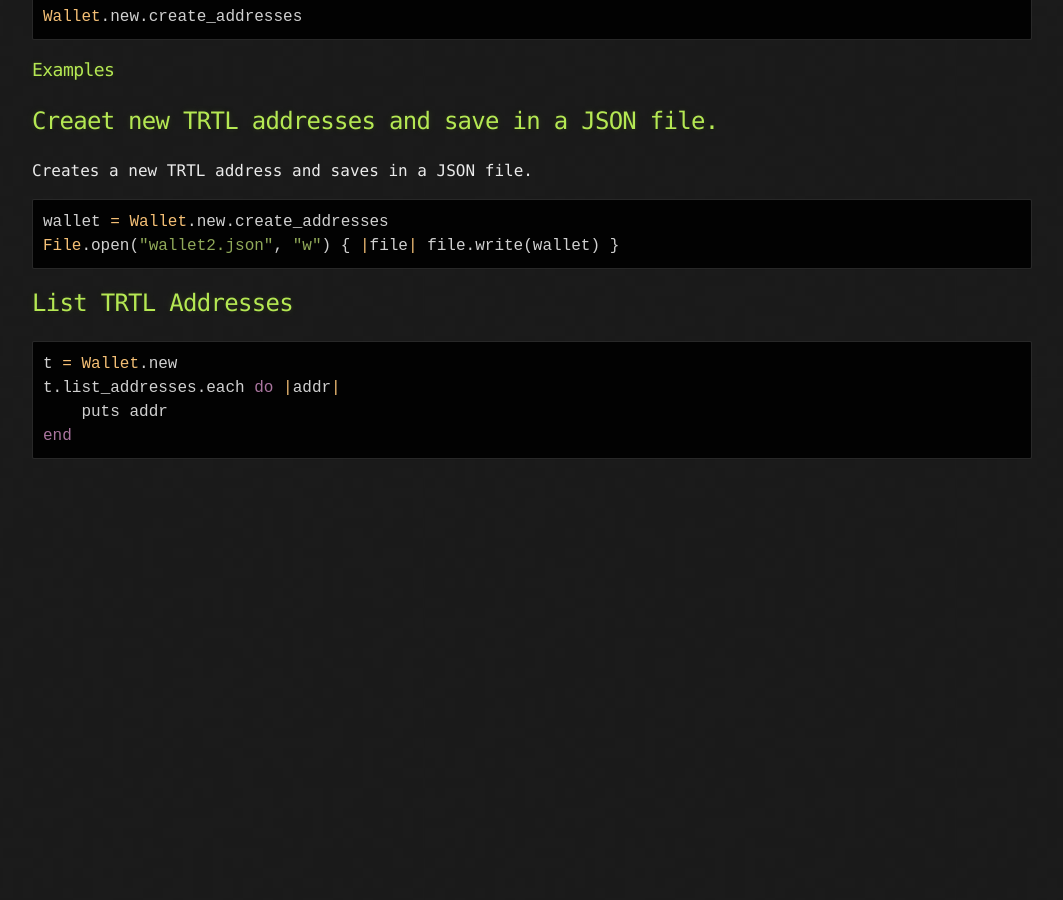
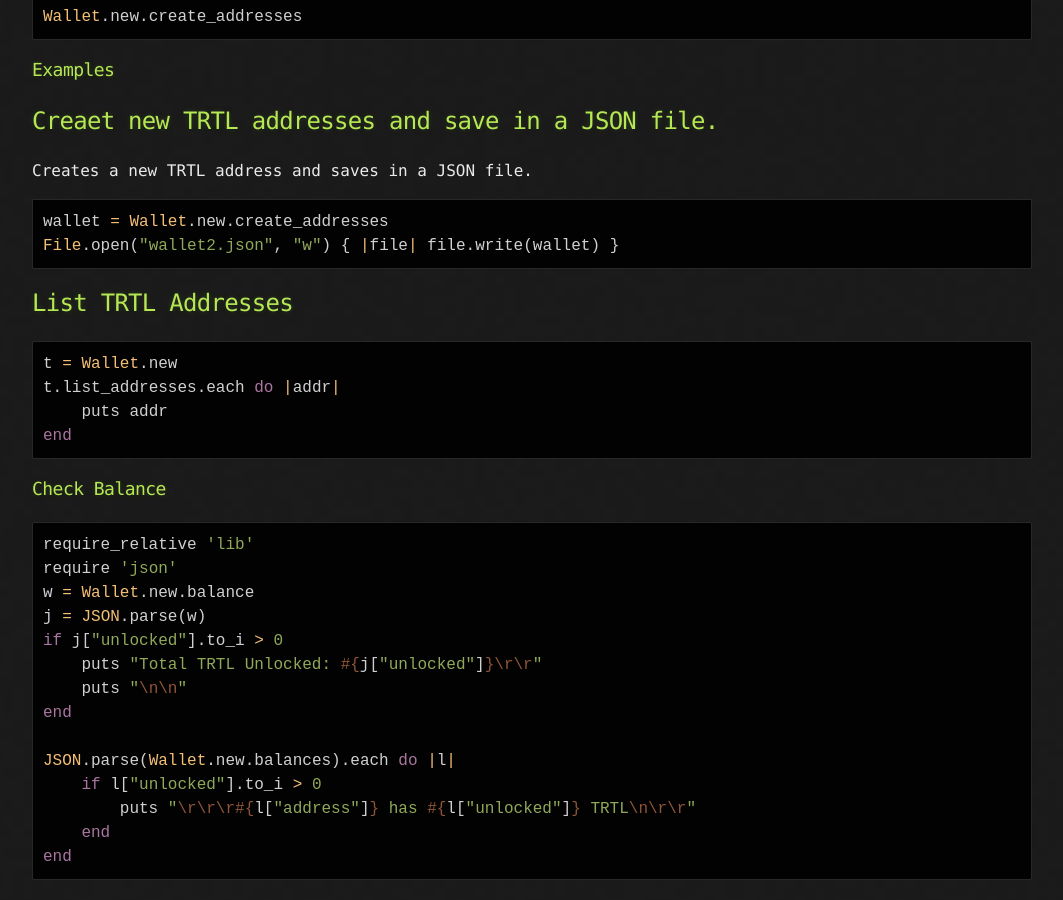
Before and after one commit to Michael-Meade/MinerFind, a Jekyll site: the page built from Projects/TurtleCoin-Wallet-API-Ruby.md, in a window 1280 px wide and 900 px high, scrolled down 3879 px. Shown: the whole window, without its empty margins (108-1171 px from the left). Built offline with Jekyll 4.4.1, drawn with Linux system fonts in a browser that asks for light colours; our own code applies the rules of GitHub Pages for plain Markdown files; the repository's description, which GitHub fills in, is left out; before the commit the page ends 4358 px from its top, so only the background shows below that.

Commit message:
Update TurtleCoin-Wallet-API-Ruby.md

````diff
--- a/Projects/TurtleCoin-Wallet-API-Ruby.md
+++ b/Projects/TurtleCoin-Wallet-API-Ruby.md
@@ -163,3 +163,21 @@ t.list_addresses.each do |addr|
     puts addr
 end
 ```
+
+### Check Balance
+```ruby
+require_relative 'lib'
+require 'json'
+w = Wallet.new.balance
+j = JSON.parse(w)
+if j["unlocked"].to_i > 0
+    puts "Total TRTL Unlocked: #{j["unlocked"]}\r\r"
+    puts "\n\n"
+end
+
+JSON.parse(Wallet.new.balances).each do |l|
+    if l["unlocked"].to_i > 0
+        puts "\r\r\r#{l["address"]} has #{l["unlocked"]} TRTL\n\r\r"
+    end
+end
+```
````
